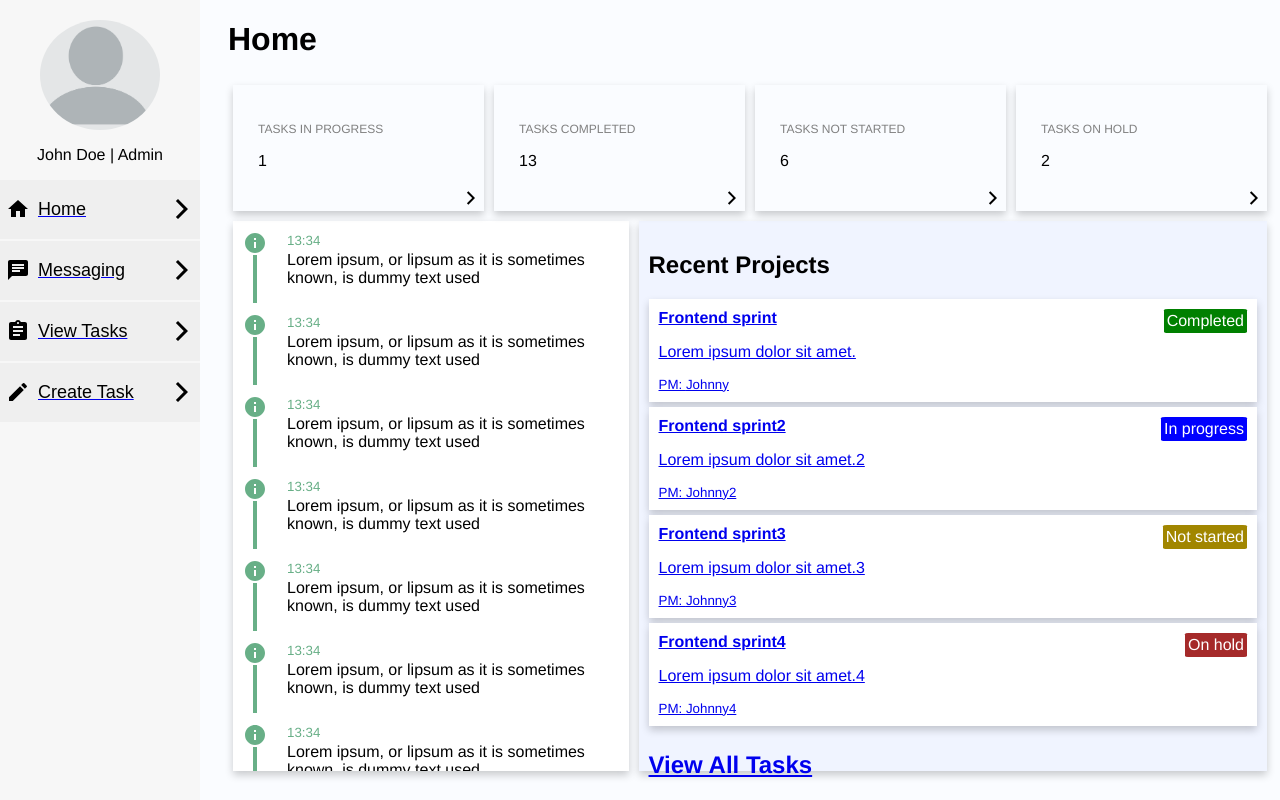
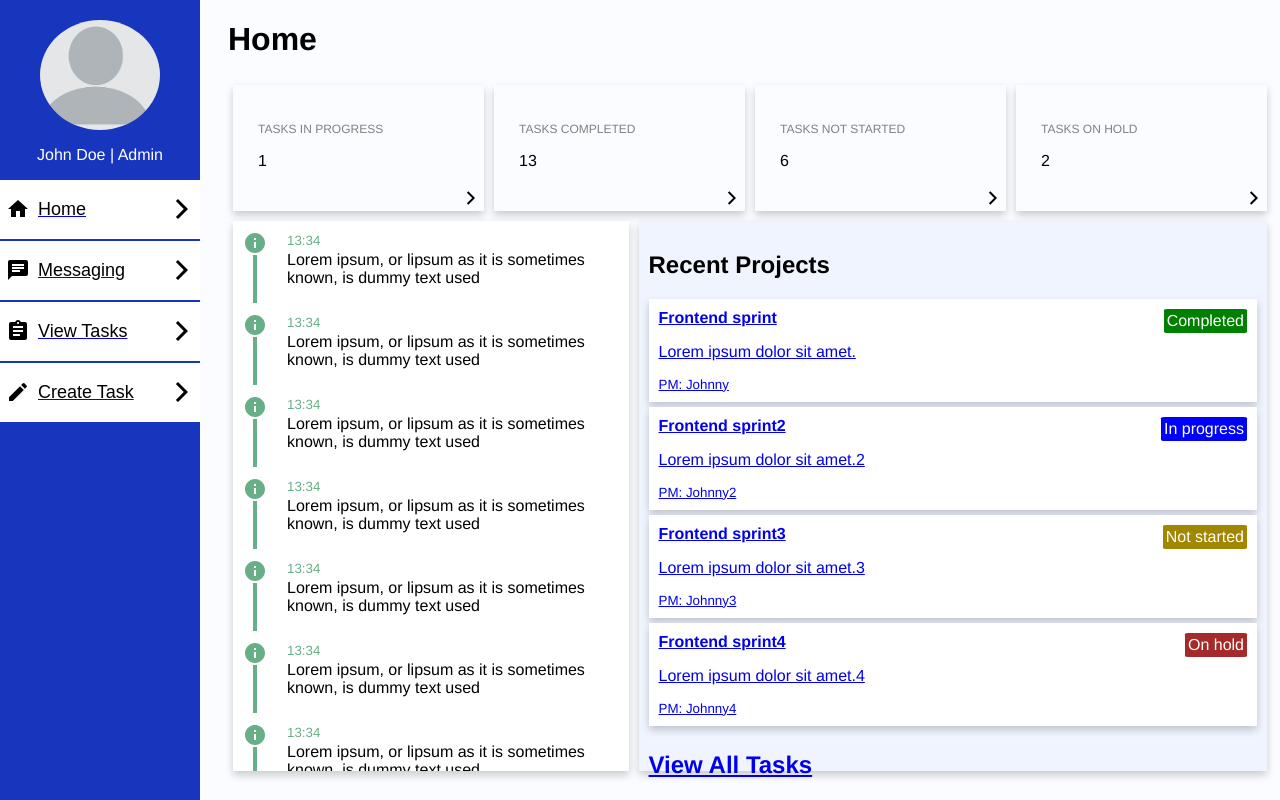
Before and after one commit to SevagSA/Project-Management-Software, a React (Create React App) app in the folder frontend/: page / in a window 1280 px wide. Built offline with nearby package versions, Linux system fonts and the light colour scheme.

Commit message:
Changes Sidebar color

```diff
--- a/frontend/src/Components/Nav/SidebarNav/SidebarNav.js
+++ b/frontend/src/Components/Nav/SidebarNav/SidebarNav.js
@@ -13,7 +13,7 @@ export default function SidebarNav() {
         <styles.SidebarNavWrapper>
             <styles.SidebarNavProfileHolder>
                 <styles.ProfileImg src={`${process.env.PUBLIC_URL}/assets/images/profile_page.png`} />
-                <p>John Doe | Admin</p>
+                <styles.Username>John Doe | Admin</styles.Username>
             </styles.SidebarNavProfileHolder>
             <Link exact to="/"><SidebarNavItem itemTitle={"Home"} icon={<HomeIcon />}/></Link>
             <Link exact to="/messages"><SidebarNavItem itemTitle={"Messaging"} icon={<ChatIcon />} /></Link>
--- a/frontend/src/Components/Nav/SidebarNav/Styles.js
+++ b/frontend/src/Components/Nav/SidebarNav/Styles.js
@@ -7,7 +7,7 @@ const SidebarNavWrapper = styled.aside`
     z-index: 1;
     top: 0;
     left: 0;
-    background-color: #f7f7f7;
+    background-color: #1735bd;
     overflow-x: hidden;
     padding-top: 20px;
 
@@ -27,10 +27,15 @@ const ProfileImg = styled.img`
     height: 60%;
 `;
 
+const Username = styled.p`
+    color: white;
+`;
+
 const styles = {
     SidebarNavWrapper,
     SidebarNavProfileHolder,
-    ProfileImg
+    ProfileImg,
+    Username
 };
 
 export default styles;
--- a/frontend/src/Components/Nav/SidebarNavItem/Styles.js
+++ b/frontend/src/Components/Nav/SidebarNavItem/Styles.js
@@ -10,6 +10,7 @@ const SidebarNavItemButton = styled.button`
     border: none;
     width: 100%;
     cursor: pointer;
+    background-color: white;
 `;
 
 const ItemTitle = styled.p`
```
